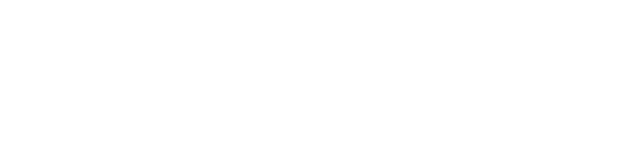
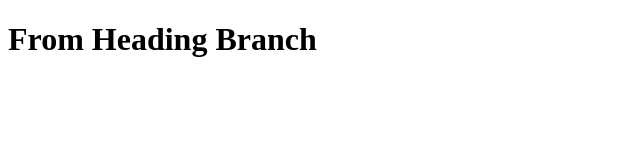
Before and after one commit to Aamash-18/Git_Workshop_2, a plain HTML site: page index.html in a window 1280 px wide. Shown: the whole page, without its empty margins (0-640 px from the left). Drawn offline with Linux system fonts and the light colour scheme.

Commit message:
adding style.css and modifing index.html

```diff
--- a/index.html
+++ b/index.html
@@ -8,7 +8,7 @@
 </head>
 
 <body>
-
+    <h1>From Heading Branch</h1>
 </body>
 
 </html>
```
